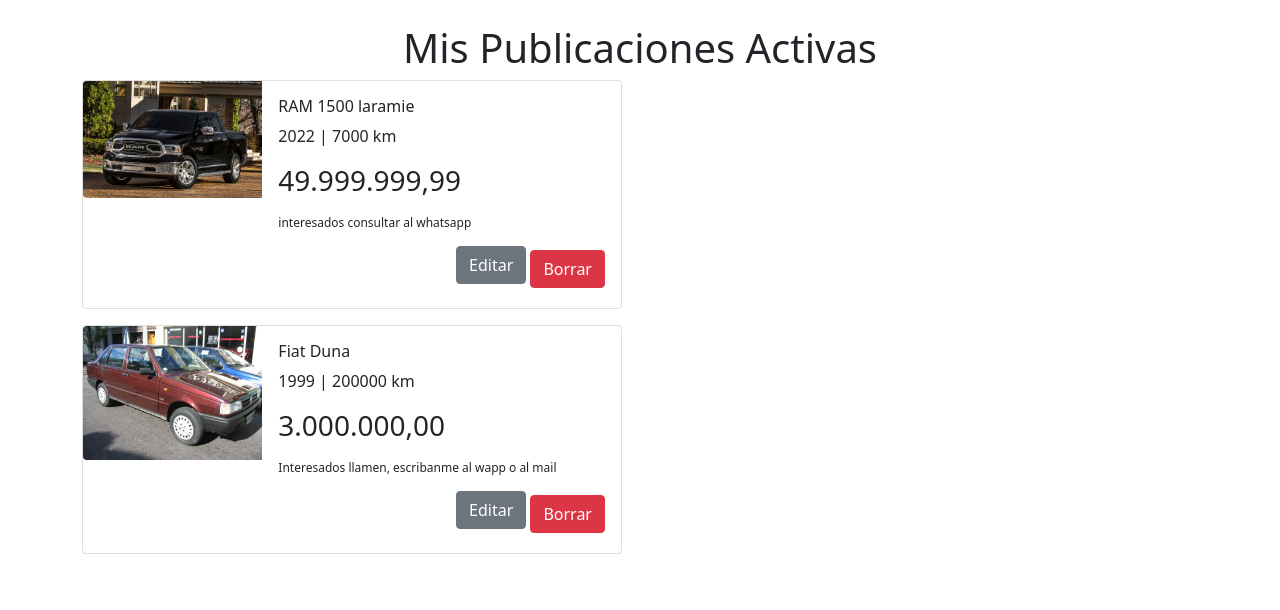
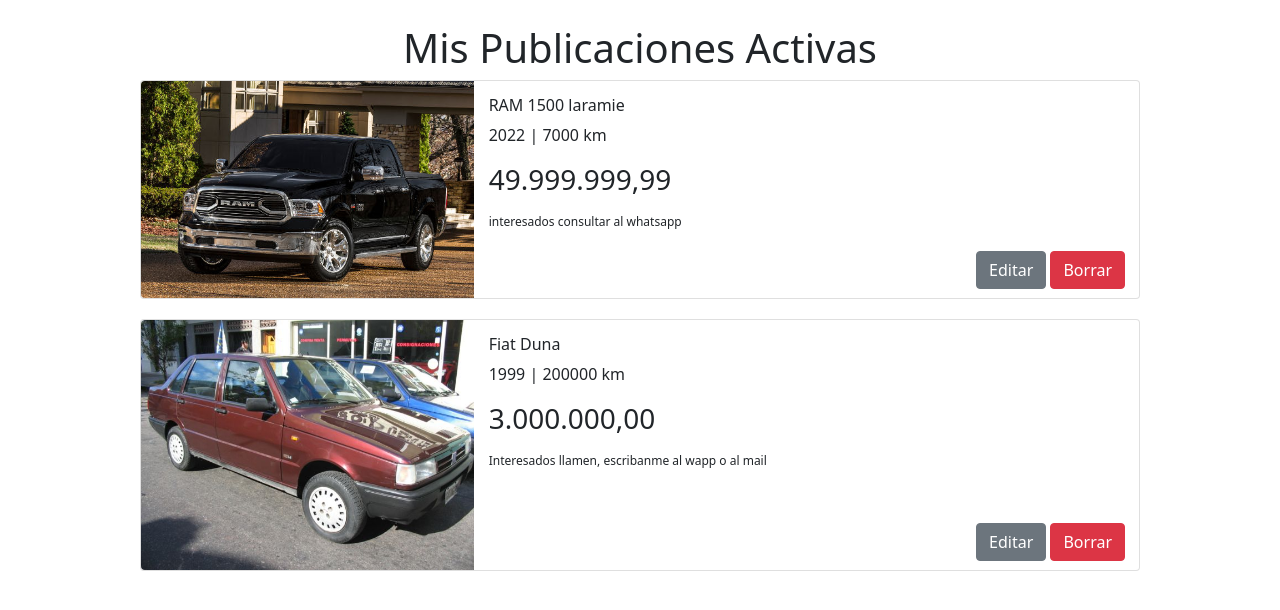
Before and after one commit to NicoColla/ultima_entrega, a Django app: page /mercado/perfil/publicaciones/ in a window 1280 px wide. Shown: the part 56-666 px from the top of the page. Run offline with Django 5.2, Linux system fonts and the light colour scheme; a user stored in the database is signed in; data comes from the database, SQL or seed files in the repository; both versions use the stored data as it was after the commit; some libraries are stand-ins or nearby versions.

Commit message:
upgrade-estetica1

```diff
--- a/mercado/templates/barra/perfil/publicaciones_usuario.html
+++ b/mercado/templates/barra/perfil/publicaciones_usuario.html
@@ -4,11 +4,35 @@
 {% block title %}Mis Publicaciones{% endblock %}
 
 {% block content %}
+<style>
+    .publicacion-card {
+        width: 100%;
+        max-width: 1000px;
+        margin: 0 auto 20px;
+        position: relative;
+    }
+    .publicacion-card img {
+        width: 100%;
+        height: 100%;
+        object-fit: cover;
+    }
+    .publicacion-card .card-body {
+        padding: 15px;
+    }
+    .acciones {
+        position: absolute;
+        bottom: 10px;
+        right: 15px;
+    }
+</style>
+
 <h1 class="text-center">Mis Publicaciones Activas</h1>
 
 {% if publicaciones %}
     {% for publicacion in publicaciones %}
-    <div class="card mb-3" style="max-width: 540px;">
+    <div class="publicacion-card">
+        <a href="{% url 'mercado:ver_publicacion' publicacion.id %}" class="text-decoration-none text-dark">
+            <div class="card mb-3">
                 <div class="row g-0">
                     <div class="col-md-4">
                         <img src="{{ publicacion.imagen.url }}" class="img-fluid rounded-start" alt="Imagen del vehículo">
@@ -21,17 +45,19 @@
                             <p class="card-text">
                                 <sub>{{publicacion.descripcion}}</sub>
                             </p>
-                    <div class="text-end">
-                        <a href="{% url 'mercado:editar_publicacion' publicacion.id %}" class="btn btn-secondary mb-2">Editar</a>
-                        <a href="{% url 'mercado:borrar_publicacion' publicacion.id %}" class="btn btn-danger">Borrar</a>
                         </div>
                     </div>
                 </div>
             </div>
+        </a>
+        <div class="acciones">
+            <a href="{% url 'mercado:editar_publicacion' publicacion.id %}" class="btn btn-secondary">Editar</a>
+            <a href="{% url 'mercado:borrar_publicacion' publicacion.id %}" class="btn btn-danger">Borrar</a>
+        </div>
     </div>
     {% endfor %}
 {% else %}
-    <p>No tienes publicaciones activas en este momento.</p>
+    <p class="text-center">No tienes publicaciones activas en este momento.</p>
 {% endif %}
 
 {% endblock %}
```
Also changed, not shown: mercado/templates/barra/inicio.html (+17 -3 lines), db.sqlite3, media/media/vehiculos/Fiatduna.jpg (added). Lines whose indentation alone changed are shown as unchanged.
